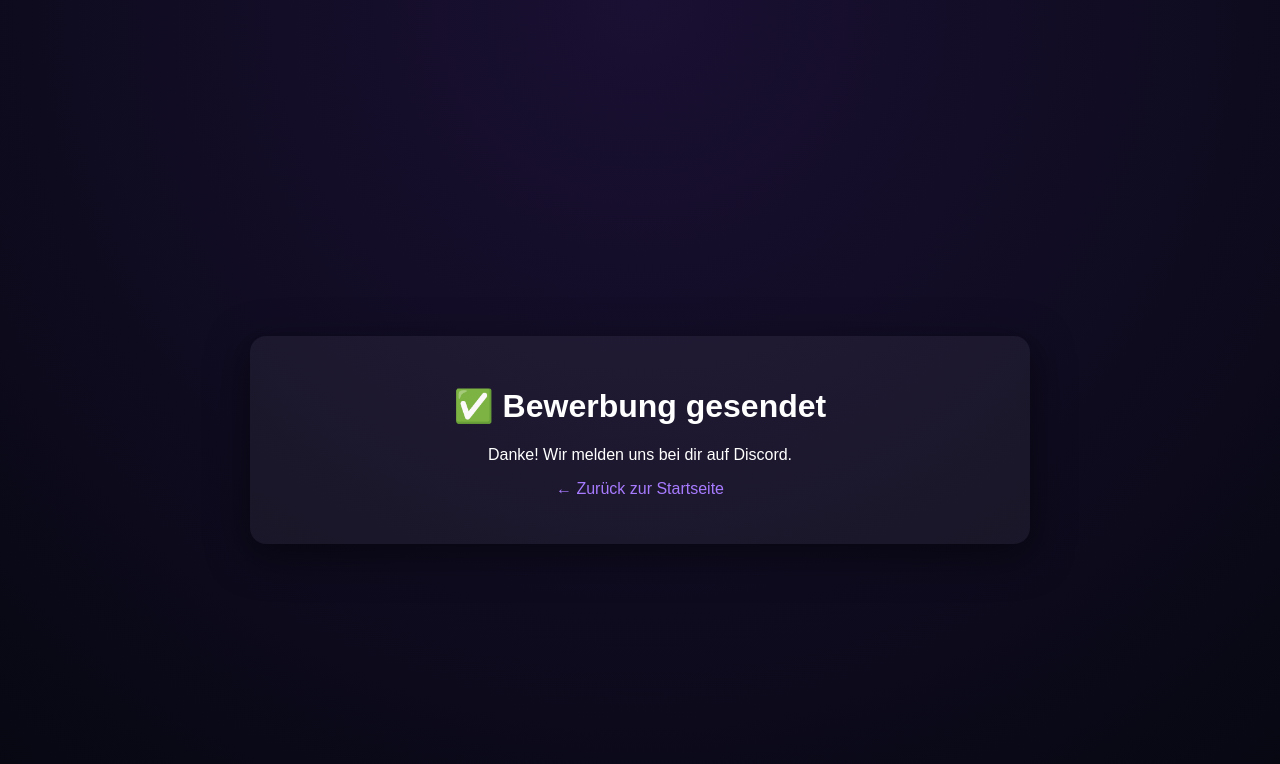
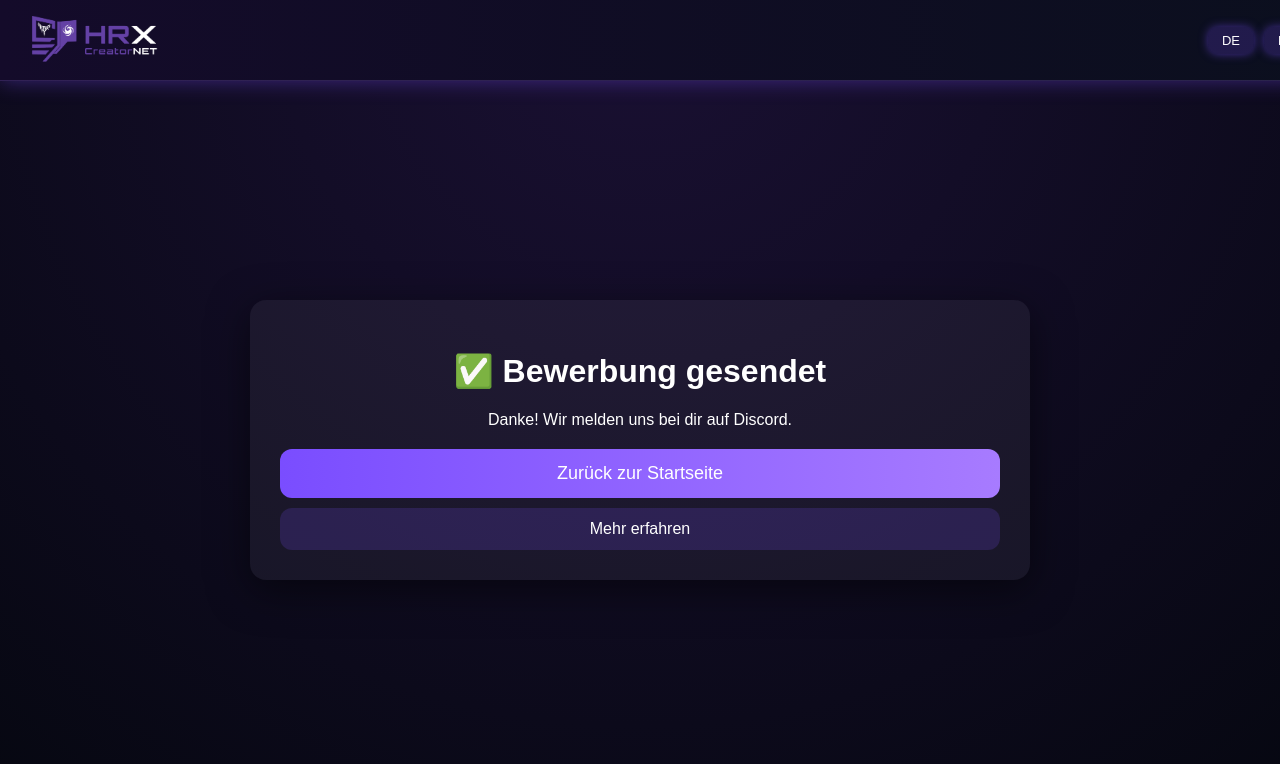
Before and after one commit to SystemRoseEntertain/HRX-Website, a website: page danke.html in a window 1280 px wide. Drawn offline with Linux system fonts and the light colour scheme.

Commit message:
Update danke.html

```diff
--- a/danke.html
+++ b/danke.html
@@ -4,28 +4,132 @@
 <meta charset="UTF-8">
 <meta name="viewport" content="width=device-width, initial-scale=1.0">
 <title>Danke</title>
+
 <style>
 body{
-  margin:0; font-family:Arial,Helvetica,sans-serif;
+  margin:0;
+  font-family:Arial,Helvetica,sans-serif;
   background: radial-gradient(circle at top, #1a1033, #05070f);
-  color:white; min-height:100vh; display:flex; align-items:center; justify-content:center;
-  text-align:center; padding:40px;
+  color:white;
+  min-height:100vh;
+  display:flex;
+  align-items:center;
+  justify-content:center;
+  text-align:center;
+  padding:40px;
 }
+
+/* Header */
+.header{
+    position:fixed;
+    top:0;
+    left:0;
+    width:100%;
+    height:80px;
+    background:linear-gradient(90deg,#140b2a,#0b0f1e);
+    border-bottom:1px solid rgba(167,123,255,0.2);
+    box-shadow:0 0 20px rgba(122,77,255,0.4);
+    display:flex;
+    align-items:center;
+    justify-content:space-between;
+    padding:0 20px 0 30px;
+}
+
+.header img{ height:50px; }
+
+.lang-switch{ display:flex; gap:10px; }
+.lang-btn{
+    padding:6px 14px;
+    border-radius:10px;
+    background: rgba(122,77,255,0.2);
+    color:white;
+    font-size:13px;
+    cursor:pointer;
+    box-shadow:0 0 10px rgba(122,77,255,0.5);
+}
+.lang-btn:hover{ background: rgba(167,123,255,0.5); }
+
 .box{
-  max-width:720px; width:100%;
+  max-width:720px;
+  width:100%;
   background:rgba(255,255,255,0.05);
-  border-radius:16px; padding:30px;
+  border-radius:16px;
+  padding:30px;
   box-shadow:0 10px 40px rgba(0,0,0,0.5);
 }
-a{ color:#a77bff; text-decoration:none; }
-a:hover{ text-decoration:underline; }
+
+.main-btn{
+    display:block;
+    margin-top:20px;
+    padding:14px;
+    background:linear-gradient(90deg,#7a4dff,#a77bff);
+    border-radius:12px;
+    color:white;
+    text-decoration:none;
+    font-size:18px;
+}
+
+.secondary-btn{
+    display:block;
+    margin-top:10px;
+    padding:12px;
+    background: rgba(122,77,255,0.18);
+    border-radius:12px;
+    color:white;
+    text-decoration:none;
+}
 </style>
 </head>
+
 <body>
-  <div class="box">
-    <h1>✅ Bewerbung gesendet</h1>
-    <p>Danke! Wir melden uns bei dir auf Discord.</p>
-    <p><a href="index.html">← Zurück zur Startseite</a></p>
-  </div>
+
+<div class="header">
+    <!-- Logo links oben -->
+    <a href="index.html">
+        <img src="HRX_Logo_Twitchlila_w4.png" alt="HRX Logo">
+    </a>
+
+    <!-- Sprache -->
+    <div class="lang-switch">
+        <span class="lang-btn" onclick="setLang('de')">DE</span>
+        <span class="lang-btn" onclick="setLang('en')">EN</span>
+    </div>
+</div>
+
+<div class="box">
+    <h1 id="title">✅ Bewerbung gesendet</h1>
+    <p id="desc">Danke! Wir melden uns bei dir auf Discord.</p>
+
+    <a href="index.html" class="main-btn" id="home">Zurück zur Startseite</a>
+    <a href="mehr_erfahren.html" class="secondary-btn" id="more">Mehr erfahren</a>
+</div>
+
+<script>
+const text = {
+    de: {
+        title: "✅ Bewerbung gesendet",
+        desc: "Danke! Wir melden uns bei dir auf Discord.",
+        home: "Zurück zur Startseite",
+        more: "Mehr erfahren"
+    },
+    en: {
+        title: "✅ Application sent",
+        desc: "Thank you! We will contact you on Discord.",
+        home: "Back to homepage",
+        more: "Learn more"
+    }
+};
+
+function setLang(lang){
+    document.documentElement.lang = lang;
+    document.title = text[lang].title;
+
+    document.getElementById("title").innerText = text[lang].title;
+    document.getElementById("desc").innerText = text[lang].desc;
+    document.getElementById("home").innerText = text[lang].home;
+    document.getElementById("more").innerText = text[lang].more;
+}
+</script>
+
 </body>
 </html>
```
